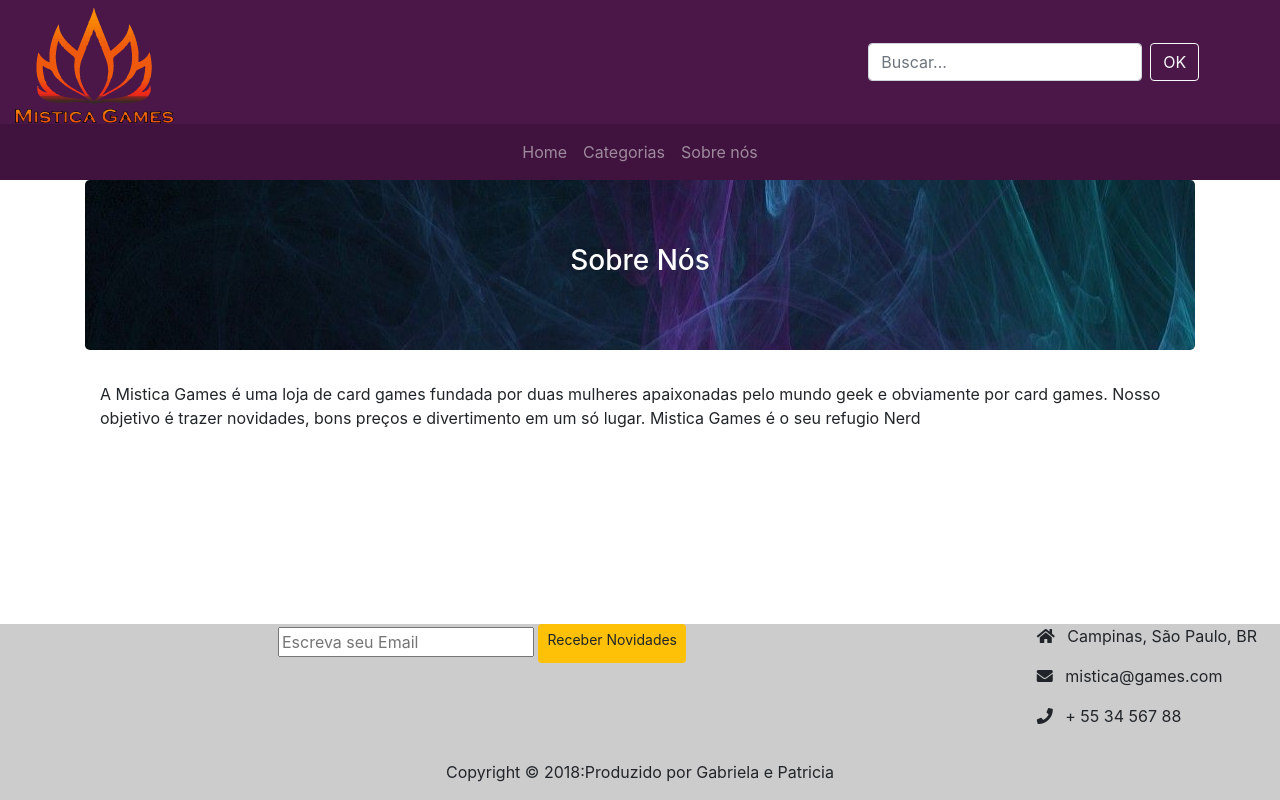
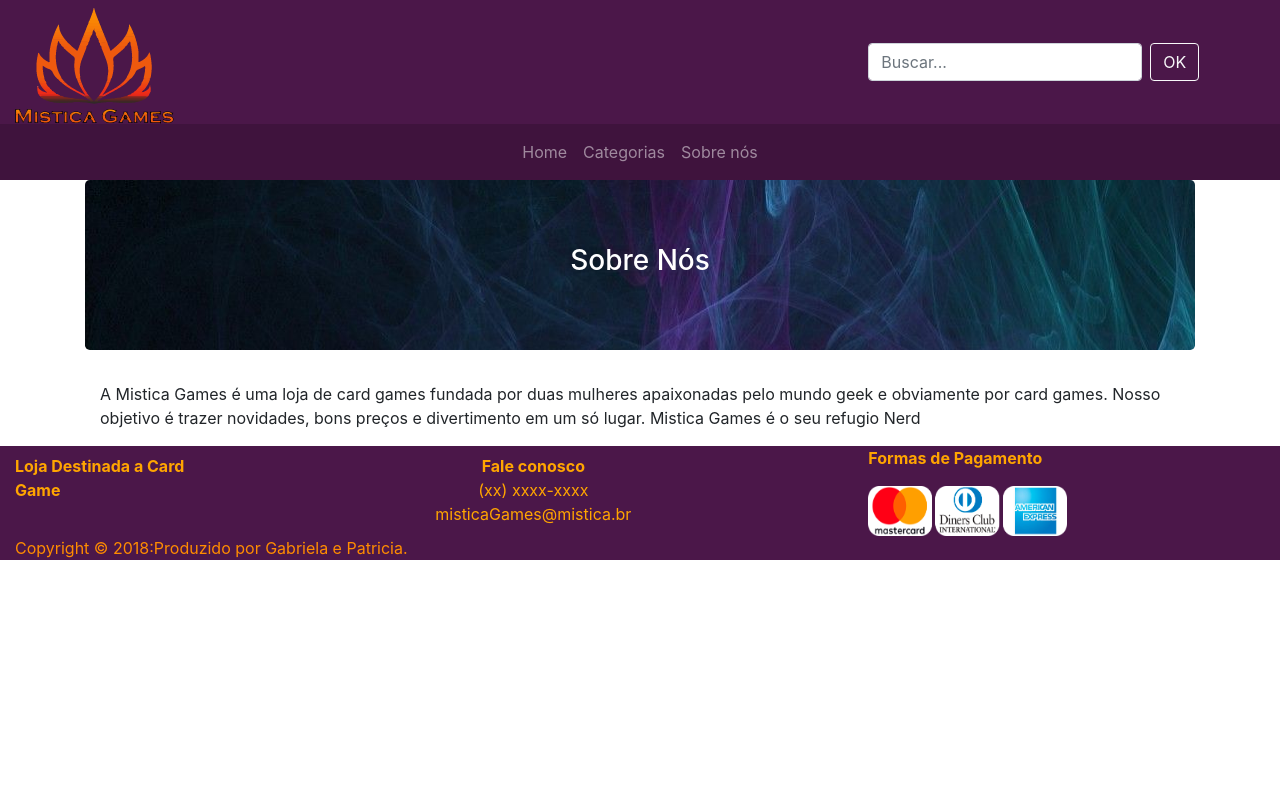
Before and after one commit to p-triciaG/MisticaGames, a website: page Projeto LojaOnline/sobreNos.html in a window 1280 px wide. Drawn offline with nearby package versions, Linux system fonts and the light colour scheme; a script that the page names is missing.

Commit message:
atualizando

```diff
--- a/Projeto LojaOnline/sobreNos.html
+++ b/Projeto LojaOnline/sobreNos.html
@@ -68,62 +68,30 @@
 	    </div>
 
 
-    <footer class="fixed-bottom px-2">
-    	<div class="container-fluid">
-	        <div class="row">
-	         <div class=" col-sm-4 col-lg-2 text-center d-flex justify-content-start">
-			   <ul class="list-unstyled list-inline text-center">
-			        <li class="list-inline-item">
-			          <a class="btn-floating btn-fb mx-1">
-			            <i class="fa fa-facebook"></i>
-			          </a>
-			        </li>
-			        <li class="list-inline-item">
-			          <a class="btn-floating btn-tw mx-1">
-			            <i class="fa fa-twitter"></i>
-			          </a>
-			        </li>
-			        <li class="list-inline-item">
-			          <a class="btn-floating btn-gplus mx-1">
-			            <i class="fa fa-google-plus"></i>
-			          </a>
-			        </li>
-                </ul>
-		       </div>
+<footer style="background-color: #4b1749">
+        <div class="row justify-content-between m-0">
+          <div class="col-sm-2 mt-2">
+              <p style="color: orange"><b>Loja Destinada a Card Game</b></p>
+          </div>
 
-		        <div class='col-sm-4 col-lg-5 pb-30 d-flex justify-content-center'>
-			    	<div class="form">
-			    		<input type="text" placeholder="Escreva seu Email">
-			    		<button type="submit" class="btn btn-warning btn-sm">
-			    			<label>Receber Novidades</label>
-			    		</button>
-			    	</div>
-		    	</div>
+          <div class="col-sm-4 mt-2" style="text-align: center">
+              <div style="color: orange"><b>Fale conosco</b></div>
+              <div style="color: orange">(xx) xxxx-xxxx</div>
+              <div style="color: orange">misticaGames@mistica.br</div>
+          </div>
 
+          <div class="col-sm-4">
+             <p style="color: orange"><b>Formas de Pagamento</b></p>
+              <img src="img/banner/pagamentos.png"style="width: 50%; height: 50px ">
+          </div>
 
-		        <div class="col-sm-4 col-lg-5 d-flex justify-content-end">
-		        	<ul>
-		        		<li>
-		        			<p><i class="fa fa-home mr-2"></i> Campinas, São Paulo, BR</p>
-		        		</li>
-		        		<li>
-		          			<p><i class="fa fa-envelope mr-2"></i> mistica@games.com</p>
-		          		</li>
-		          		<li>
-		          			<p><i class="fa fa-phone mr-2"></i> + 55 34 567 88</p>
-		          		</li>
-		        	</ul>
-
-		    	</div>
-		    </div>
-
-		    </div>
-
-		    <div class='row d-flex justify-content-center'>
-		    	<p>Copyright © 2018:Produzido por Gabriela e Patricia</p>
-		    </div>
-
-	</footer>
+       <div class="row justify-content-between m-0">
+       <div class="col-sm-12" style="color: darkorange">
+        Copyright © 2018:Produzido por Gabriela e Patricia.
+           </div>
+          </div>
+          </div>
+   </footer>
 
 
 	<script src="https://code.jquery.com/jquery-3.3.1.slim.min.js" integrity="sha384-q8i/X+965DzO0rT7abK41JStQIAqVgRVzpbzo5smXKp4YfRvH+8abtTE1Pi6jizo" crossorigin="anonymous"></script>
```
Also changed, not shown: Projeto LojaOnline/carrinho.html (+12 -14 lines), Projeto LojaOnline/compra.html (+17 -12 lines), Projeto LojaOnline/index.html (+10 -12 lines), Projeto LojaOnline/produto.html (+8 -11 lines).
